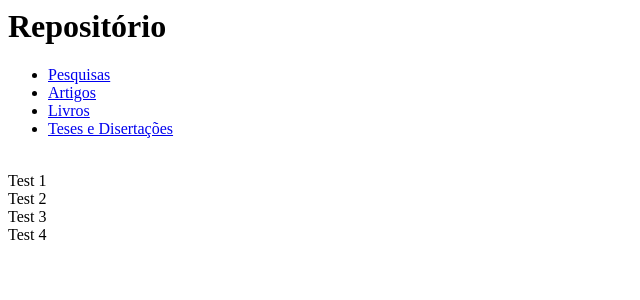
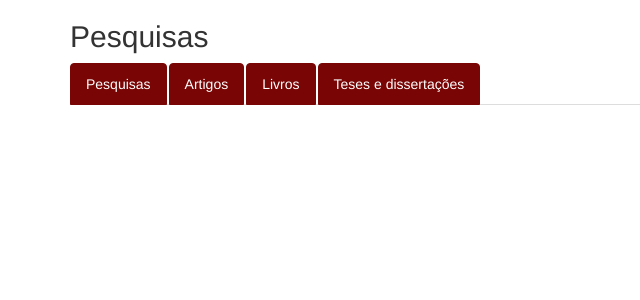
Before and after one commit to Showza/Nepppe, a CodeIgniter app: the page made by application/views/Repositorio.php in a window 1280 px wide. Shown: the top 300 px of the page, without its empty margins (0-640 px from the left). Run offline with CodeIgniter, Linux system fonts and the light colour scheme.

Commit message:
Contato fechada, front dos documentos, início de pesquisas e do repositório

```diff
--- a/application/views/Cadastro_documento.php
+++ b/application/views/Cadastro_documento.php
@@ -1,6 +1,7 @@
 <div class="col-md-4"></div>
 <div class="container col-md-4">
     <header class="text-center"><br><br>
+    	<img src="<?php echo base_url('/assets/frontend/img/logomarca.png');?>" class="img-fluid" width="200px" style="margin-bottom: 20px;">
         <h4>Cadastro de documento</h4>
     </header>
 			<div class="templatemo-login-form">
@@ -37,7 +38,7 @@
 					<input type="file" id="arquivo" name="arquivo" class="form-control" value="<?php echo set_value('file') ?>" />
 				</div>
 
-				<br><br><input type="submit" class="btn btn-lg btn-success btn-block" value="Cadastrar" />
+				<br><br><input type="submit" class="btn btn-lg btn-success btn-block" style="color: #ffffff; background-color: #790505; border-color: #790505;margin-bottom: 30px" value="Cadastrar" />
 			</form>
 			</div>
 	</div>
--- a/application/views/Contato.php
+++ b/application/views/Contato.php
@@ -16,7 +16,7 @@
           <script>
             function initMap() {
               // Determina as coordenadas geograficas de Outo Preto
-              var uluru = {lat:  -20.3818, lng: -43.4150};
+              var uluru = {lat:  -20.3819172, lng: -43.4150414};
               var map = new google.maps.Map(document.getElementById('map'), {
                 // Configura o zoon no Google Maps
                 zoom: 16,
--- a/application/views/Repositorio.php
+++ b/application/views/Repositorio.php
@@ -1,3 +1,50 @@
+<link rel="stylesheet" href="https://maxcdn.bootstrapcdn.com/bootstrap/3.3.7/css/bootstrap.min.css">
+
+
+<div class="container">
+  <h2>Pesquisas</h2>
+  <ul class="nav nav-tabs">
+    <li><a data-toggle="tab" href="#pesquisas" style="color: #ffffff; background-color: #790505; border-color: #790505;">Pesquisas</a></li>
+    <li><a data-toggle="tab" href="#artigos" style="color: #ffffff; background-color: #790505; border-color: #790505;">Artigos</a></li>
+    <li><a data-toggle="tab" href="#livros" style="color: #ffffff; background-color: #790505; border-color: #790505;">Livros</a></li>
+    <li><a data-toggle="tab" href="#teses" style="color: #ffffff; background-color: #790505; border-color: #790505;">Teses e dissertações</a></li>
+
+  </ul>
+
+  <div class="tab-content">
+    <div id="pesquisas" class="tab-pane fade">
+      <!-- fazer para cada uma das pesquisas-->
+      <p>Aqui vão ter pesquisas</p>
+    </div>
+    <div id="artigos" class="tab-pane fade">
+      <!-- fazer para cada uma dos artigos-->
+      <p>Aqui vão ter artigos</p>
+    </div>
+    <div id="livros" class="tab-pane fade">
+      <!-- fazer para cada uma dos livros-->
+      <p>Aqui vão ter livros</p>
+    </div>
+    <div id="teses" class="tab-pane fade">
+      <!-- fazer para cada uma das teses e dissertações-->
+      <p>Aqui vão ter teses e dissertações</p>
+    </div>
+
+</div>
+
+
+
+
+
+
+
+
+
+
+
+
+
+
+<!--Parte que a Ana fez
 <div class="container">
     <div class="row">
             <div class="col s12 m12 l12">
@@ -15,3 +62,4 @@
             <div id="test6" class="col s12">Test 4</div>
     </div>
 </div>
+-->
```
Also changed, not shown: application/views/Edicao_documento.php (+7 -2 lines), application/views/Pesquisas.php (+45 -0 lines).
